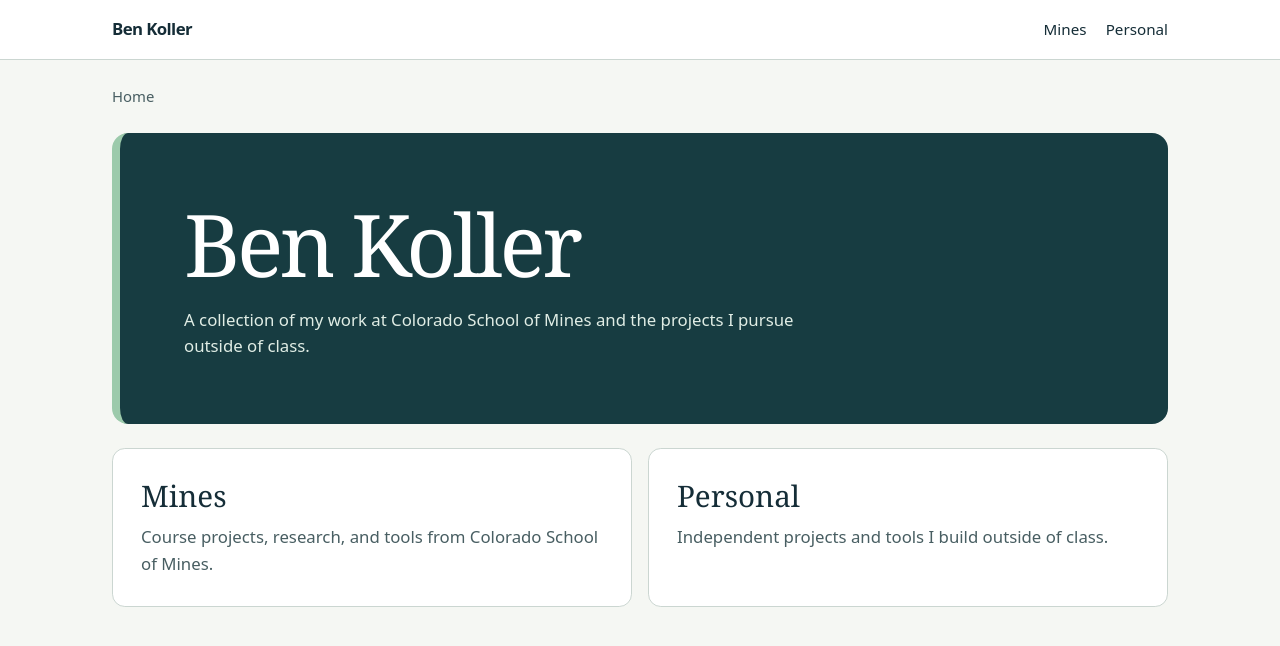
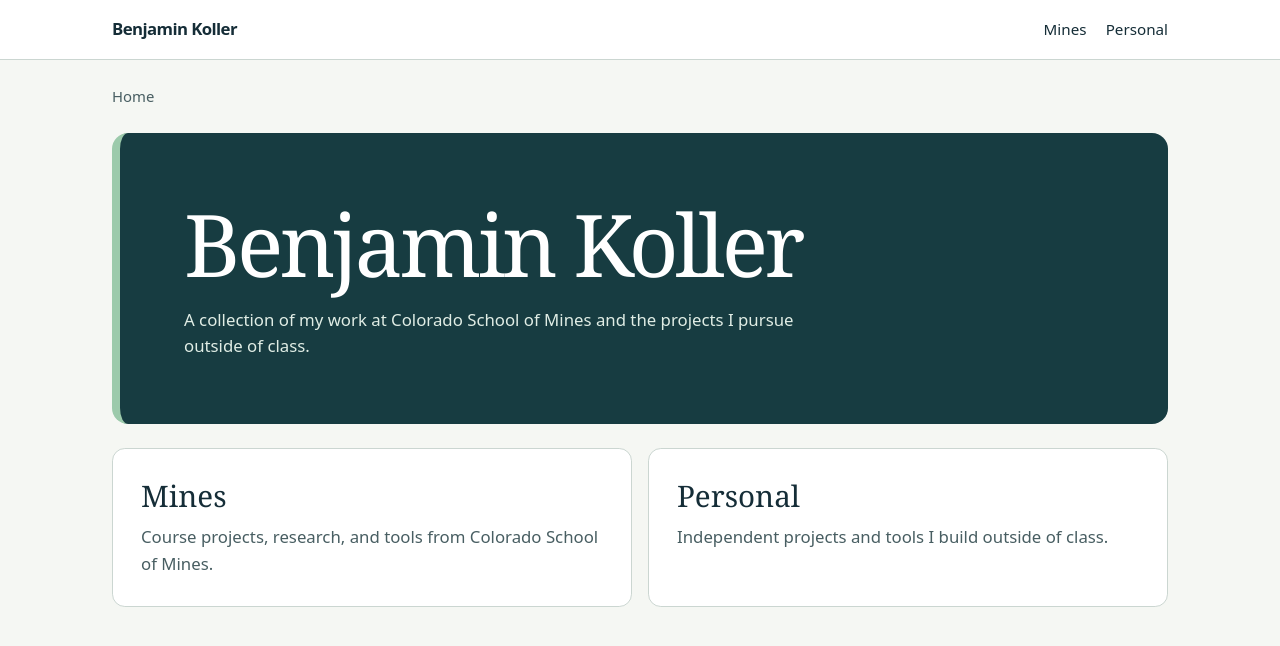
Before and after one commit to bdkoller/bdkoller.github.io, a plain HTML site: page index.html in a window 1280 px wide. Drawn offline with Linux system fonts and the light colour scheme.

Commit message:
fix name

```diff
--- a/index.html
+++ b/index.html
@@ -3,20 +3,20 @@
 <head>
   <meta charset="utf-8">
   <meta name="viewport" content="width=device-width, initial-scale=1">
-  <title>Ben Koller</title>
+  <title>Benjamin Koller</title>
   <link rel="stylesheet" href="style.css">
 </head>
 <body>
   <header>
     <div class="bar">
-      <a href="index.html" class="brand">Ben Koller</a>
+      <a href="index.html" class="brand">Benjamin Koller</a>
       <nav aria-label="Main navigation"><a href="mines/index.html">Mines</a> <a href="personal/index.html">Personal</a></nav>
     </div>
   </header>
   <main>
     <nav class="crumb" aria-label="Breadcrumb"><span aria-current="page">Home</span></nav>
     <div class="hero">
-      <h1>Ben Koller</h1>
+      <h1>Benjamin Koller</h1>
       <p>A collection of my work at Colorado School of Mines and the projects I pursue outside of class.</p>
     </div>
     <div class="grid">
```
